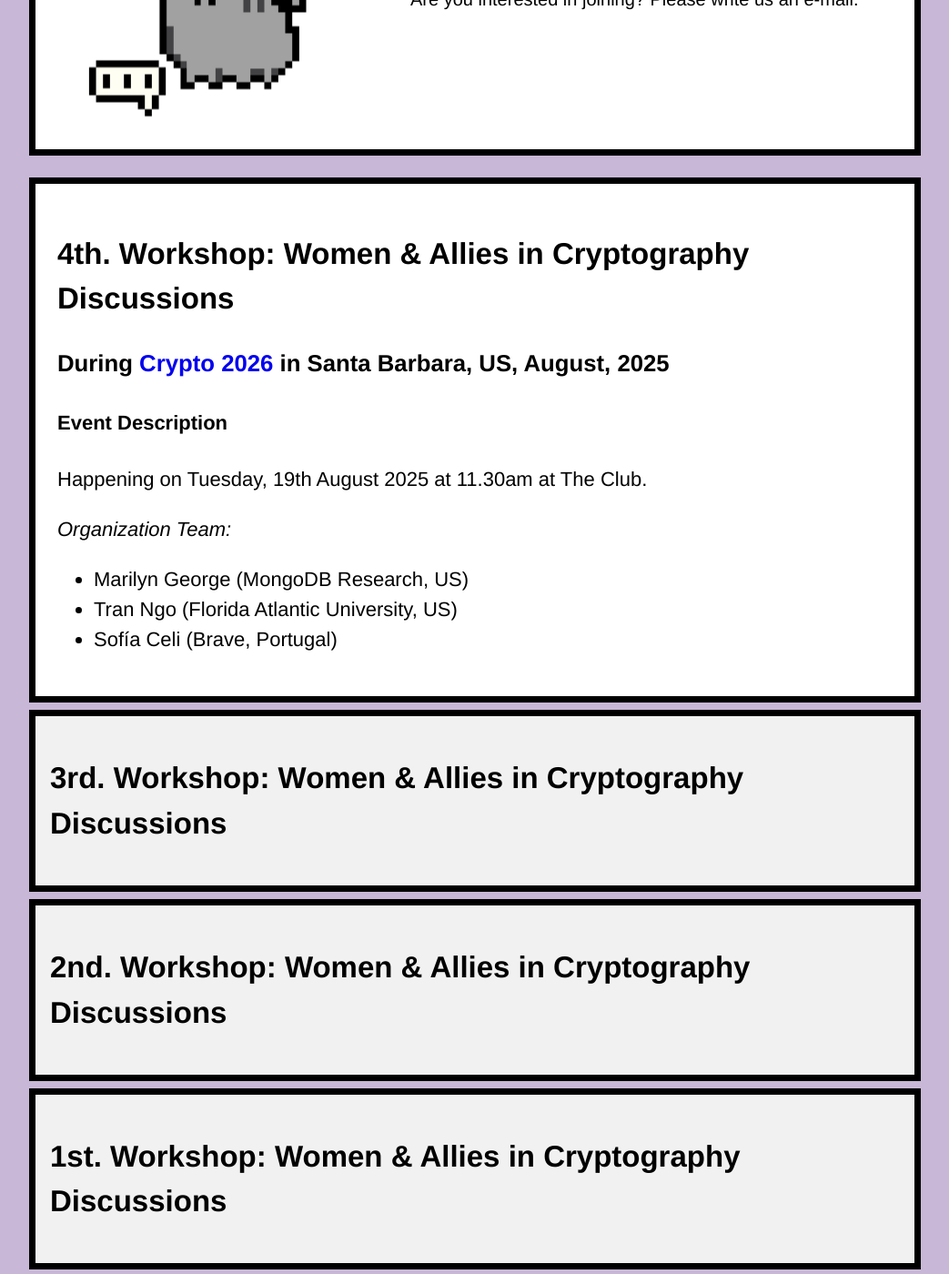
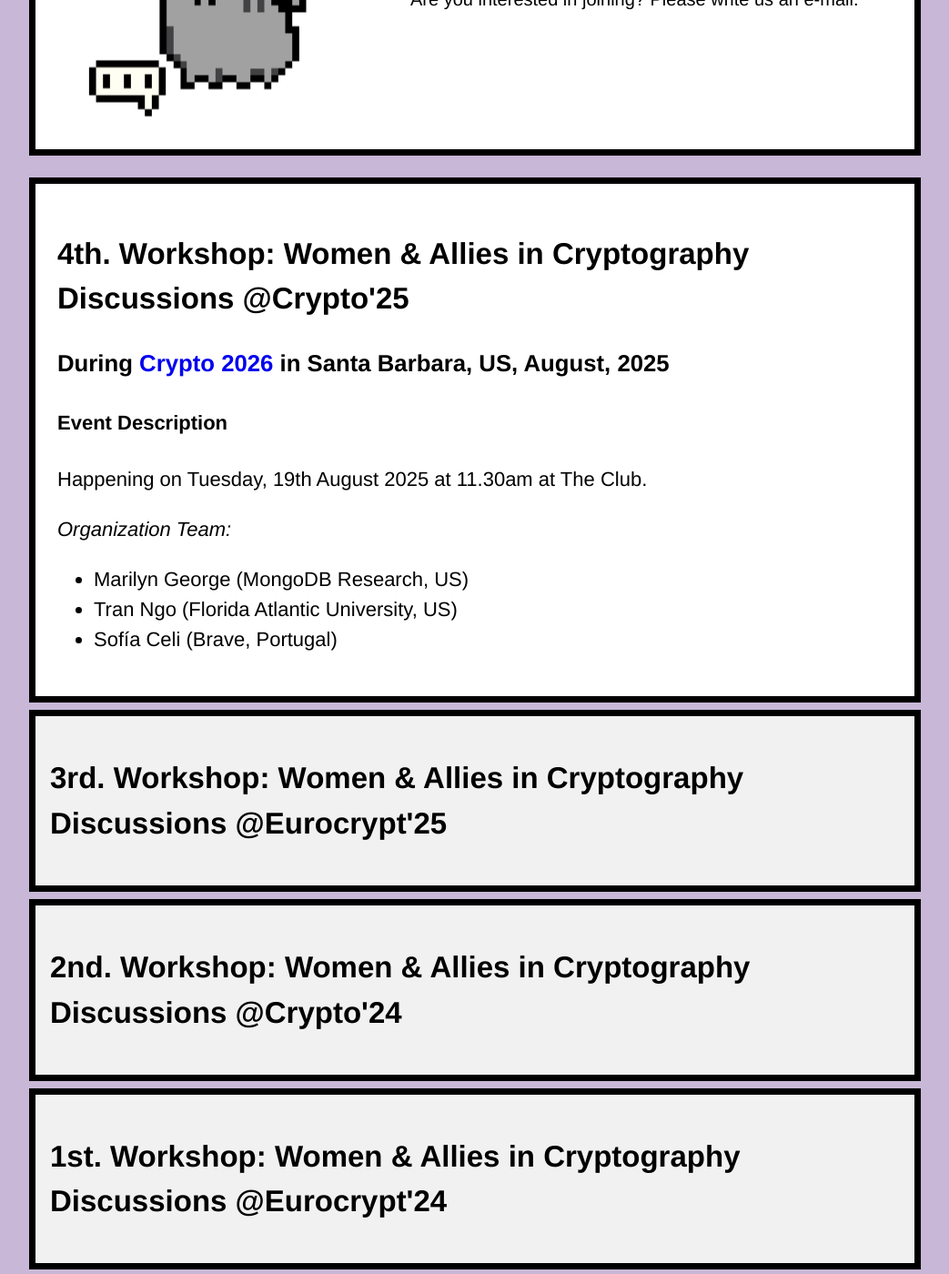
Before and after one commit to women-in-cryptography/women-in-cryptography-website, a Jekyll site: the page built from workshop.html, in a window 1280 px wide and 1400 px high, scrolled down 574 px. Shown: the whole window at 91% size, without its empty margins (118-1161 px from the left). Built offline with Jekyll 4.4.1, drawn with Linux system fonts in a browser that asks for light colours; a style sheet for code colours, icons or effects is not loaded; some of the changed text lies outside the part shown.

Commit message:
moving notes to workshop

```diff
--- a/index.html
+++ b/index.html
@@ -23,7 +23,7 @@
   <div class="regular-description-fixed">
     <ul>
       <li>We launched a WinC mailing list to better spread our news, <a href="https://listes.services.cnrs.fr/wws/subscribe/womenincryptography">subscribe here</a>!</li>
-	    <li>We are organizing our 3rd <a href="https://www.womenincryptography.com/workshop">WinC Workshop</a> at Eurocrypt 2025!</li>
+	    <li>We are organizing our 4th <a href="https://www.womenincryptography.com/workshop">WinC Workshop</a> at Crypto 2025!</li>
 	    <li>We are organizing our 3rd edition of the <a href="https://www.womenincryptography.com/seminar">WinC Seminar</a>!</li>
 	    <li>We are organizing our 4th edition of <a href="https://www.womenincryptography.com/coffee-breaks">WinC Coffee Breaks</a>!</li>
 
--- a/workshop.html
+++ b/workshop.html
@@ -21,7 +21,7 @@
 </div>
 
 <div class="regular-description-fixed">
-  <h2>4th. Workshop: Women & Allies in Cryptography Discussions</h2>
+  <h2>4th. Workshop: Women & Allies in Cryptography Discussions @Crypto'25</h2>
   <h3>During <a href="https://crypto.iacr.org/2025/program.php" target="_blank">Crypto 2026</a> in Santa Barbara, US, August, 2025</h3>
   <h4>Event Description</h4>
   <p>
@@ -38,7 +38,7 @@
 </div>
 
 <input type="checkbox" id="collapsible4" class="toggle">
-<label for="collapsible4" class="collapsible-btn"><h2>3rd. Workshop: Women & Allies in Cryptography Discussions</h2></label>
+<label for="collapsible4" class="collapsible-btn"><h2>3rd. Workshop: Women & Allies in Cryptography Discussions @Eurocrypt'25</h2></label>
 <div class="regular-description">
   <h2></h2>
   <h3>During <a href="https://eurocrypt.iacr.org/2025/program.php" target="_blank">Eurocrypt 2025</a> in Madrid, Spain, May, 2025</h3>
@@ -55,7 +55,7 @@
 </div>
 
 <input type="checkbox" id="collapsible3" class="toggle">
-<label for="collapsible3" class="collapsible-btn"><h2>2nd. Workshop: Women & Allies in Cryptography Discussions</h2></label>
+<label for="collapsible3" class="collapsible-btn"><h2>2nd. Workshop: Women & Allies in Cryptography Discussions @Crypto'24</h2></label>
 <div class="regular-description">
   <h2></h2>
   <h3>During <a href="https://crypto.iacr.org/2024/" target="_blank">Crypto 2024</a> in Santa Barbara, US, August 2024</h3>
@@ -84,7 +84,7 @@
 </div>
 
 <input type="checkbox" id="collapsible2" class="toggle">
-<label for="collapsible2" class="collapsible-btn"><h2>1st. Workshop: Women & Allies in Cryptography Discussions</h2></label>
+<label for="collapsible2" class="collapsible-btn"><h2>1st. Workshop: Women & Allies in Cryptography Discussions @Eurocrypt'24</h2></label>
 <div class="regular-description">
   <h2></h2>
   <h3>Birds of a Feather Event during <a href="https://eurocrypt.iacr.org/2024/" target="_blank">Eurocrypt 2024</a> in Zürich, May 2024</h3>
@@ -128,3 +128,44 @@
   </ul>
 
 </div>
+
+<input type="checkbox" id="collapsible0" class="toggle">
+<label for="collapsible0" class="collapsible-btn"><h2>Women in Cryptography Network Reception @Crypto’22</h2></label>
+<div class="regular-description">
+  <h2></h2>
+  <p>Results written on the white board during the meeting, categorized complemented with useful links. Any suggestions/comments are more than welcomed.
+	<h3>Improving Culture in our Crypto Community</h3>
+	<ul>
+	  <li>Tracking statistics on number of women attendees, presenters, co-authors etc (6 tags)</li>
+		<li>Communicating about harrassment (7 tags)</li>
+		<li>Email group for announcements (6 tags)</li>
+		<li>Improve Implementation of Code of Conduct (5 tags): how to improve the “reception” of disclosures/reports regarding the CoC. Do we maybe want a (voted?) CoC team that has obtained some “awarness” training to tackle incidents in a “good” way?</li>
+		<li>Rethinking the forced quotas/represantion of women in committees (PC, recruitment etc.) -> raise awareness (9 tags)</li>
+	</ul>
+	<h3>Improving IACR events</h3>
+	<ul>
+	  <li>Higher temperature, lower air conditioning (6 tags)</li>
+		<li>Working on helping people attend IACR events who can’t because of money and/or visa (6 tags)</li>
+		<ul>
+		  <li>See also the discussion during the <a href="https://www.youtube.com/watch?v=nuPSMIUKpog" target="_blank">allies&inclusion panel discussion at Crypto’22</a></li>
+		</ul>
+		<li>More visiblity for early career researchers (Keynotes, PC, etc) (11 tags)</li>
+		<li>Worshop (activities) on intersectional feminism for everyone (women++) not double-scheduled with allies&inclusion panel discussion but together (7 tags)</li>
+	</ul>
+	<h3>Career Development</h3>
+	<ul>
+	  <li>Longer research workshops featuring women in crypto with student talks (3 tags)</li>
+		<ul>
+		  <li>CrossFyre series, <a href="https://sites.google.com/view/crossfyre2023/" target="_blank">next upcoming event</a> in Lyon April 2023</li>
+			<li>Women in Security & Cryptography (WISC) Workshop, <a href="https://casa.rub.de/en/wisc-workshop" target="_blank">next upcoming event</a> planned for summer/fall 2023</li>
+			<li>Women in Theory, <a href="https://simons.berkeley.edu/workshops/women-theory-2022">last edition</a> was in June 2022 in Berkley</li>
+			<li>Women in Number theory and Geometry retreet, <a href="https://www.ucl.ac.uk/~ucahhgr/wings.html">last edition</a> was in June 2022 in West Lexham</li>
+		</ul>
+		<li>Peer-to-peer organized mentoring (not just for women), matching junior & senior PhD students/postdocs across institutions (15 tags)</li>
+		<li>Presentation techniques (how to give good talks/have stage precence) (6 tags)</li>
+		<ul>
+		  <li>Check out the <a href="https://mentor-crypto-2021.github.io/" target="_blank">Mentoring Videos</a> from Crypto’21</li>
+		</ul>
+	</ul>
+  </p>
+</div>
```
